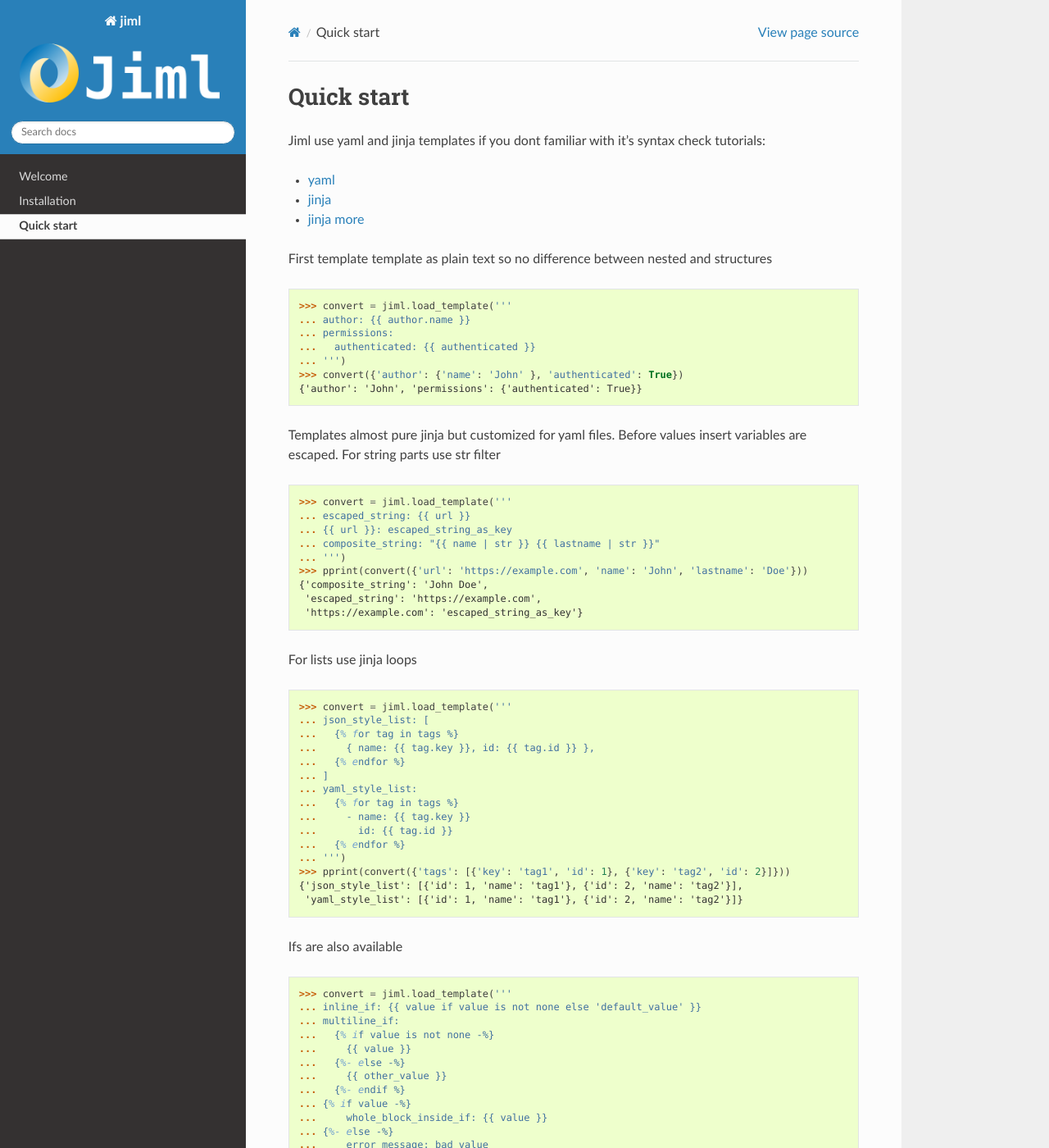
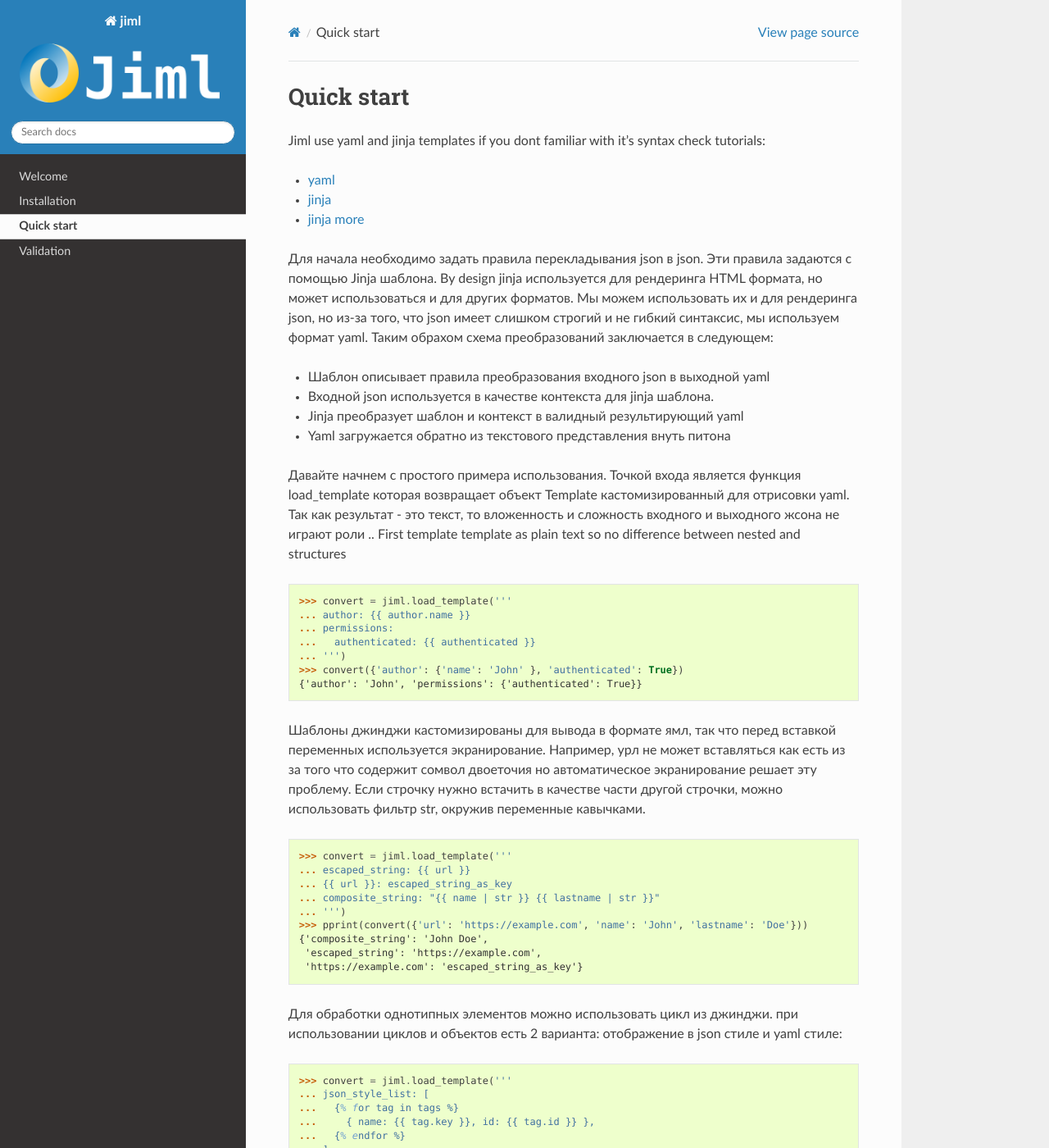
Before and after one commit to vmstarchenko/jaml, a Sphinx documentation site: the page built from docs/source/guide/quickstart.rst, in a window 1280 px wide and 1400 px high. Shown: the whole window at 82% size. Built offline with Sphinx 7.4.7 and the Read the Docs theme 2.0.0, drawn with Linux system fonts in a browser that asks for light colours; some of the changed text lies outside the part shown.

Commit message:
write more documentation

```diff
--- a/docs/source/guide/quickstart.rst
+++ b/docs/source/guide/quickstart.rst
@@ -11,8 +11,22 @@ if you dont familiar with it's syntax check tutorials:
 * `jinja <https://ultraconfig.com.au/blog/jinja2-a-crash-course-for-beginners/>`_
 * `jinja more <https://jinja.palletsprojects.com/en/3.0.x/templates/>`_
 
-First template
-template as plain text so no difference between nested and structures
+Для начала необходимо задать правила перекладывания json в json. Эти правила задаются с помощью
+Jinja шаблона. By design jinja используется для рендеринга HTML формата, но может использоваться
+и для других форматов. Мы можем использовать их и для рендеринга json, но из-за того, что json
+имеет слишком строгий и не гибкий синтаксис, мы используем формат yaml. Таким обрахом схема
+преобразований заключается в следующем:
+
+* Шаблон описывает правила преобразования входного json в выходной yaml
+* Входной json используется в качестве контекста для jinja шаблона.
+* Jinja преобразует шаблон и контекст в валидный результирующий yaml
+* Yaml загружается  обратно из текстового представления внуть питона
+
+Давайте начнем с простого примера использования. Точкой входа является функция load_template
+которая возвращает объект Template кастомизированный для отрисовки yaml.
+Так как результат - это текст, то вложенность и сложность входного и выходного жсона не
+играют роли
+.. First template template as plain text so no difference between nested and structures
 ::
 
   >>> convert = jiml.load_template('''
@@ -23,8 +37,11 @@ template as plain text so no difference between nested and structures
   >>> convert({'author': {'name': 'John' }, 'authenticated': True})
   {'author': 'John', 'permissions': {'authenticated': True}}
 
-Templates almost pure jinja but customized for yaml files.
-Before values insert variables are escaped. For string parts use str filter
+Шаблоны джинджи кастомизированы для вывода в формате ямл, так что перед вставкой переменных используется
+экранирование. Например, урл не может вставляться как есть из за того что содержит сомвол двоеточия
+но автоматическое экранирование решает эту проблему.
+Если строчку нужно встачить в качестве части другой строчки, можно использовать фильтр str,
+окружив переменные кавычками.
 ::
 
   >>> convert = jiml.load_template('''
@@ -37,8 +54,8 @@ Before values insert variables are escaped. For string parts use str filter
    'escaped_string': 'https://example.com',
    'https://example.com': 'escaped_string_as_key'}
 
-
-For lists use jinja loops
+Для обработки однотипных элементов можно использовать цикл из джинджи. при использовании
+циклов и объектов есть 2 варианта: отображение в json стиле и yaml стиле:
 ::
 
   >>> convert = jiml.load_template('''
@@ -57,7 +74,8 @@ For lists use jinja loops
   {'json_style_list': [{'id': 1, 'name': 'tag1'}, {'id': 2, 'name': 'tag2'}],
    'yaml_style_list': [{'id': 1, 'name': 'tag1'}, {'id': 2, 'name': 'tag2'}]}
 
-Ifs are also available
+Условные конструкции так же используют jinja синтаксис. Для использования значений по
+умолчанию можно использовать тернарные операторы внутри if или default фильтр из джинджи
 ::
 
   >>> convert = jiml.load_template('''
@@ -79,21 +97,19 @@ Ifs are also available
    'multiline_if': 'Good value.',
    'whole_block_inside_if': 'Good value.'}
 
-For default values use ternar operator in jinja variables
+Jiml шаблоны могут состоять из двух секций. Кроме самого шаблона в начале может идти секция
+которая описывает дополнительные опции шаблона. Эта секция обязательно начинается с последовательности
+# options и заканчивается последовательностью \n---\n
+Один из параметров является globals. Глобалс служит для того чтобы внести в глобальное пространство
+имен джинджи дополнительные переменные и модули. Это оказывается полезно при необходимости
+использовать какую-то функцию из стандартной библиотеки или стороннего модуля.
 ::
 
-  >>> import jiml
-
-
-jiml template can have two sections first is template options.
-if first line has comment #options then everything till \n---\n
-used as template options.
-::
-
-  >>> import jiml
-
-
-globals are used for adding functions and modules to jinja global scope
-
-You can enable input and output json validation. Use jsonschema for this
-link to jsonschema guide
+  >>> convert = jiml.load_template('''
+  ... # options
+  ... globals: [urllib]
+  ... ---
+  ... url: {{ urllib.parse.urljoin(base_url, suffix) }}
+  ... ''')
+  >>> convert({'base_url': 'https://example.com/test/old.html', 'suffix': 'new.html'})
+  {'url': 'https://example.com/test/new.html'}
```
Also changed, not shown: docs/source/guide/validation.rst (added, +8 -0 lines), docs/source/index.rst (+7 -0 lines).
